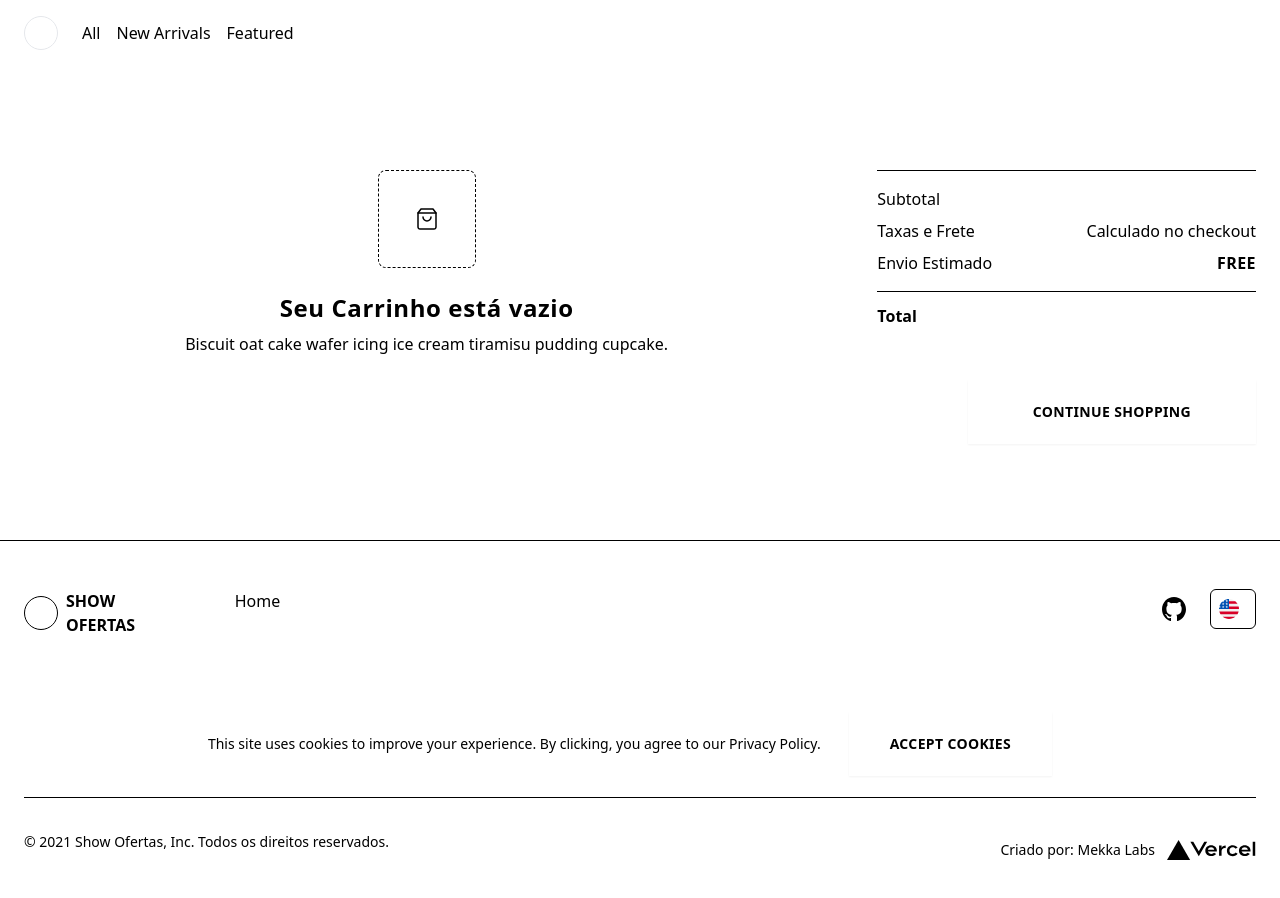
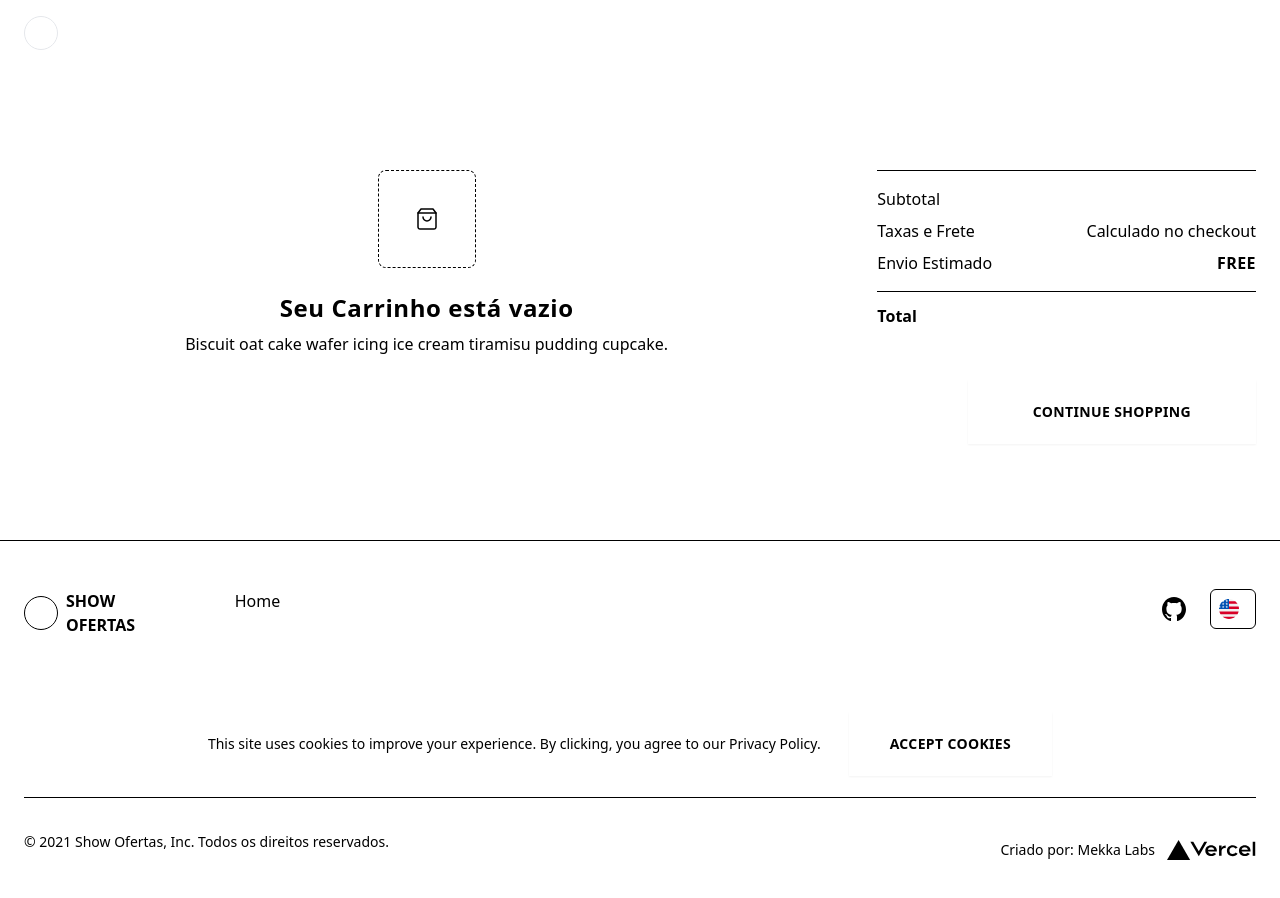
Before and after one commit to MekkaLabs/showoferta, a Next.js app: page /cart in a window 1280 px wide. Shown: the top 898 px of the page. Built offline with nearby package versions, Linux system fonts and the light colour scheme; what @vercel/fetch would draw is missing.

Commit message:
Update Navbar.tsx

```diff
--- a/components/common/Navbar/Navbar.tsx
+++ b/components/common/Navbar/Navbar.tsx
@@ -23,16 +23,12 @@ const Navbar: FC<NavbarProps> = ({ links }) => (
               <Logo />
             </a>
           </Link>
-          <nav className={s.navMenu}>
-            <Link href="/search">
-              <a className={s.link}>All</a>
-            </Link>
-            {links?.map((l) => (
-              <Link href={l.href} key={l.href}>
-                <a className={s.link}>{l.label}</a>
-              </Link>
-            ))}
-          </nav>
+
+
+
+
+
+
         </div>
         {process.env.COMMERCE_SEARCH_ENABLED && (
           <div className="justify-center flex-1 hidden lg:flex">
```
